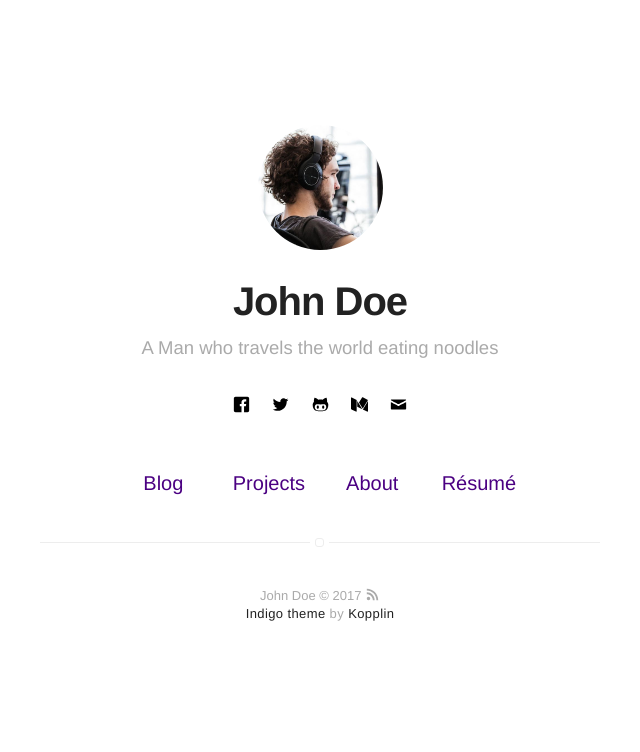
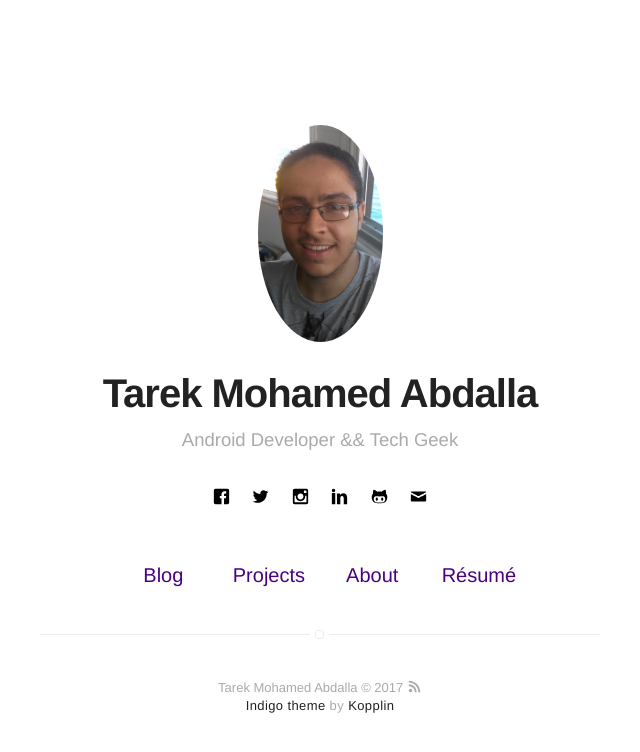
Before and after one commit to TarekkMA/TarekkMA.github.io, a Jekyll site: the page built from index.html, in a window 1280 px wide. Shown: the top 752 px of the page, without its empty margins (320-960 px from the left). Built offline with Jekyll 4.4.1, drawn with Linux system fonts in a browser that asks for light colours; part of the change alters nothing that is shown.

Commit message:
config update

```diff
--- a/_config.yml
+++ b/_config.yml
@@ -1,6 +1,6 @@
 # main text of home
-name: John Doe
-bio: A Man who travels the world eating noodles
+name: Tarek Mohamed Abdalla
+bio: Android Developer && Tech Geek
 
 # twitter summary info
 description: A blog about technology and stuff related
@@ -8,7 +8,7 @@ description: A blog about technology and stuff related
 # if it's an external image, update below for true
 # better with square images
 external-image: false
-picture: assets/images/profile.jpg
+picture: assets/images/tarek_img.jpg
 
 # If you want to include your resume, set to true
 # and specify source (external or local).
@@ -34,22 +34,22 @@ disqus:
   categories: [blog, project] # only show disqus for posts that have these categories
 
 # if you don't have any of social below, comment the line
-facebook: myfacebook
-twitter: mytwitter
+facebook: tarekkma1
+twitter: tarekk121
 # google: mygoogle
-# instagram: myinstagram
+instagram: tarekkma
 # pinterest: mypinterest
-# linkedin: mylinkedin
+linkedin: tarekkma
 # youtube: myyoutube
 # spotify: myspotify
-github: mygithub
+github: TarekkMA
 # lastfm: mylastfm
 # stackoverflow: 7044681/mystackoverflow
 # quora: userquora
 # reddit: username
-medium: medium
+# medium: medium
 # vimeo: myvimeo
-email: myemail@gmail.com
+email: tarekkma@gmail.com
 
 authors:
     johndoe:
```
Also changed, not shown: assets/images/tarek_img.jpg (added).
